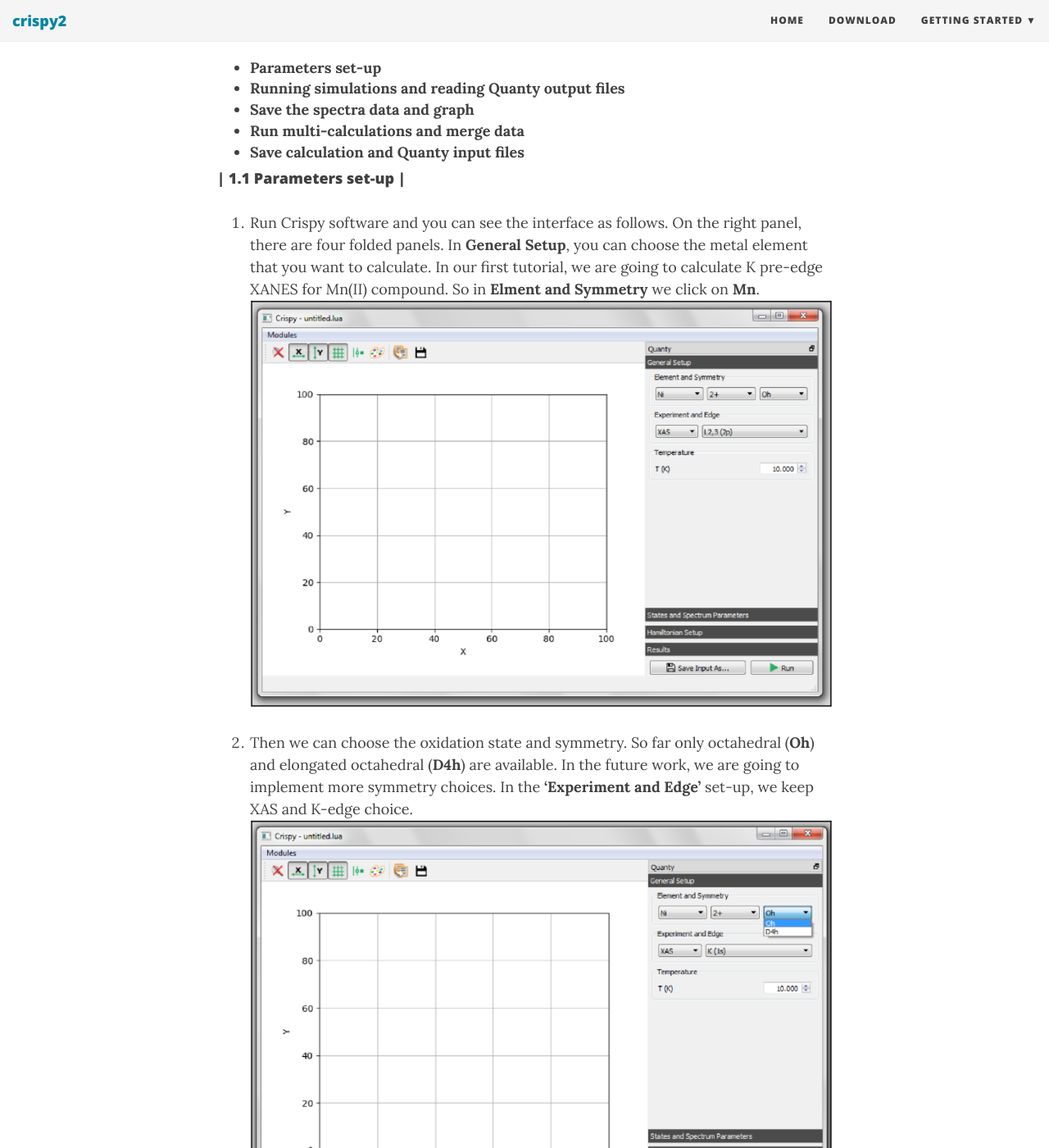
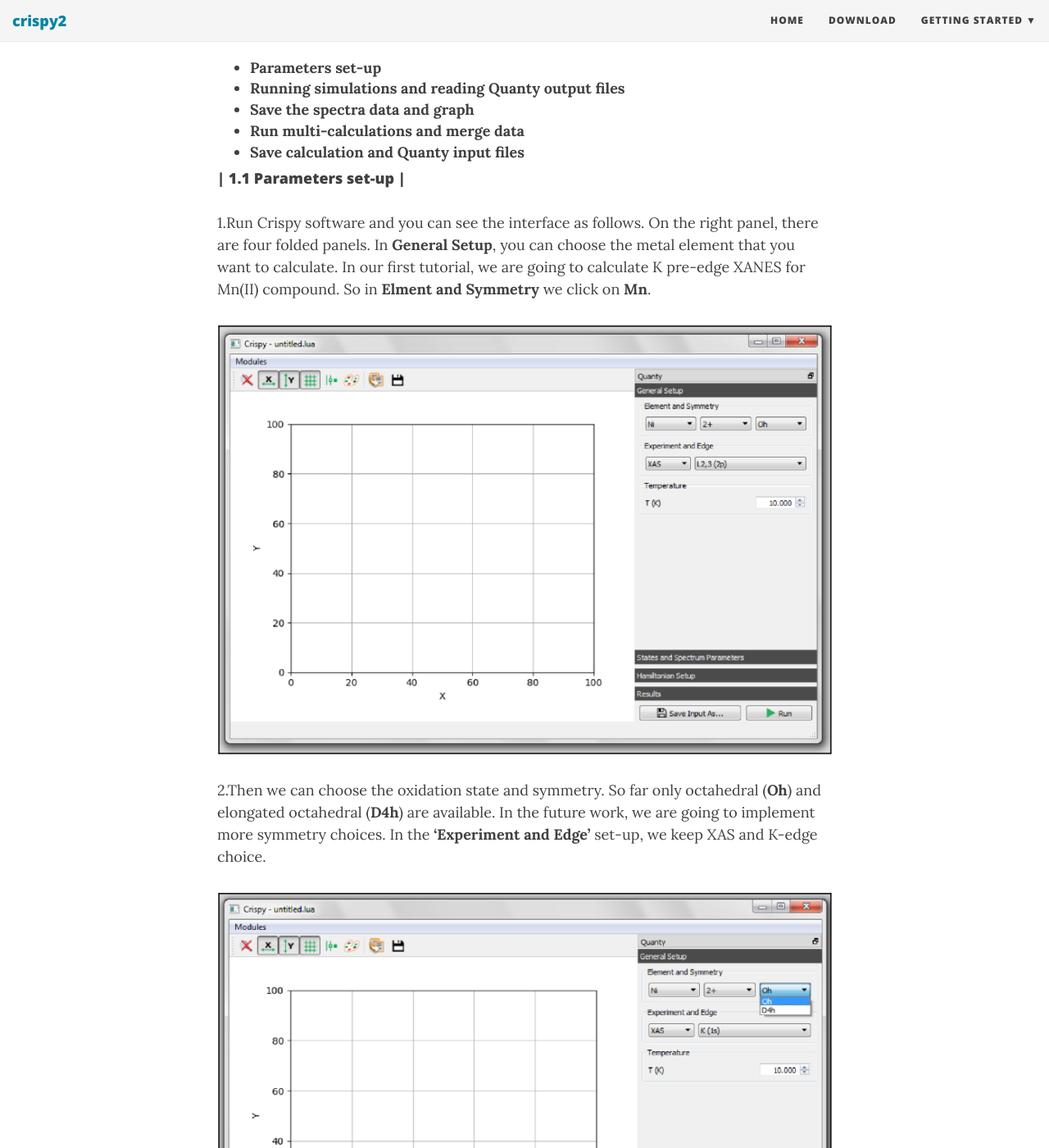
Before and after one commit to Cathyhjj/crispy2, a Jekyll site: the page built from _posts/2017-06-04-running-your-first-simulation.md, in a window 1280 px wide and 1400 px high, scrolled down 359 px. Shown: the whole window at 82% size. Built offline with Jekyll 4.4.1, drawn with Linux system fonts in a browser that asks for light colours; nearby versions of some CDN libraries; some of the changed text lies outside the part shown.

Commit message:
Update 2017-06-04-running-your-first-simulation.md

```diff
--- a/_posts/2017-06-04-running-your-first-simulation.md
+++ b/_posts/2017-06-04-running-your-first-simulation.md
@@ -17,14 +17,20 @@ In this tutorial, it includes:
 
 #### | 1.1 Parameters set-up |
 
-1. Run Crispy software and you can see the interface as follows. On the right panel, there are four folded panels. In **General Setup**, you can choose the metal element that you want to calculate. In our first tutorial, we are going to calculate K pre-edge XANES for Mn(II) compound. So in **Elment and Symmetry** we click on **Mn**.
-![pic1]({{ site.url }}/img/tutorial/crop_1.png)
+1.Run Crispy software and you can see the interface as follows. On the right panel, there are four folded panels. In **General Setup**, you can choose the metal element that you want to calculate. In our first tutorial, we are going to calculate K pre-edge XANES for Mn(II) compound. So in **Elment and Symmetry** we click on **Mn**.
 
-2. Then we can choose the oxidation state and symmetry. So far only octahedral (**Oh**) and elongated octahedral (**D4h**) are available. In the future work, we are going to implement more symmetry choices. In the **'Experiment and Edge'** set-up, we keep XAS and K-edge choice.
+![]({{ site.url }}/img/tutorial/crop_1.png)
+
+
+2.Then we can choose the oxidation state and symmetry. So far only octahedral (**Oh**) and elongated octahedral (**D4h**) are available. In the future work, we are going to implement more symmetry choices. In the **'Experiment and Edge'** set-up, we keep XAS and K-edge choice.
+
 ![]({{ site.url }}/img/tutorial/crop_3.png)
 
-3. Above are the basic parameters. Now we switch to the second parameter panel **'States and Spectrum Parameters'**, we keep the default values. It's worth noting that Quanty doesn't give correct absolute **absorption energy**. What we are interested are the spectral features and the relative absorption energies, so that one should calibrate/shift the absorption energy in respect to experiment measurements. If more fined spectra data is needed, increase the **Number of Points**. The **Gamma FWHM** is the life-time broadening.
+
+3.Above are the basic parameters. Now we switch to the second parameter panel **'States and Spectrum Parameters'**, we keep the default values. It's worth noting that Quanty doesn't give correct absolute **absorption energy**. What we are interested are the spectral features and the relative absorption energies, so that one should calibrate/shift the absorption energy in respect to experiment measurements. If more fined spectra data is needed, increase the **Number of Points**. The **Gamma FWHM** is the life-time broadening.
+
 ![]({{ site.url }}/img/tutorial/crop_5.png)
+
 
 4. The **Hamiltonian Setup** is the soul of the simulation. So far, four Halmitonians set-ups are available in Crispy:
    - **Coulomb term: ** described by Slater-Condon Parameters, more detailed description → *[Click Here](http://www.quanty.org/documentation/standard_operators/coulomb_repulsion)*
```
